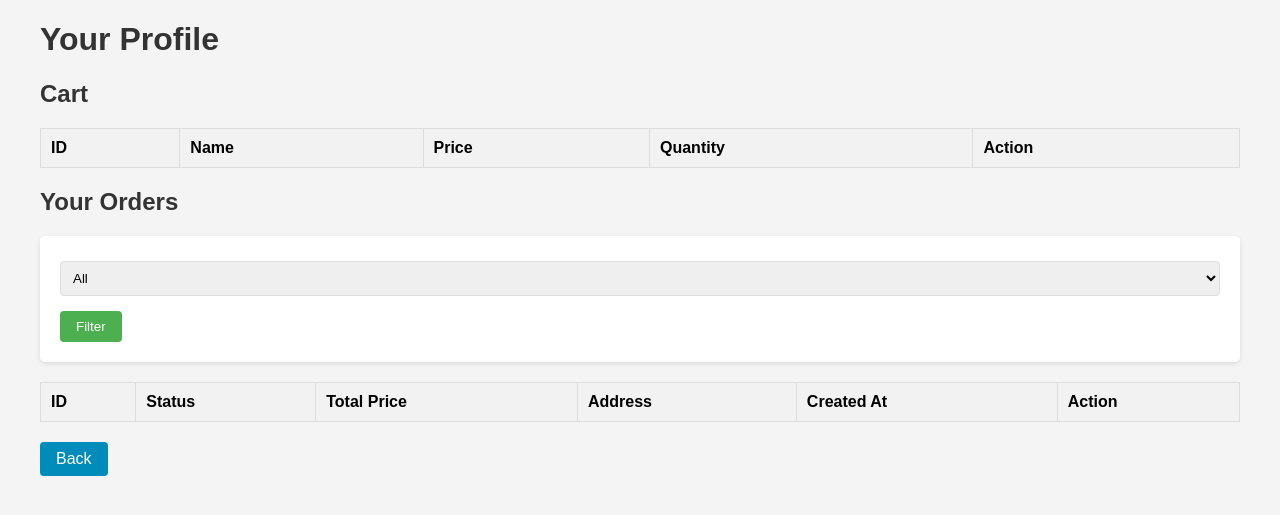
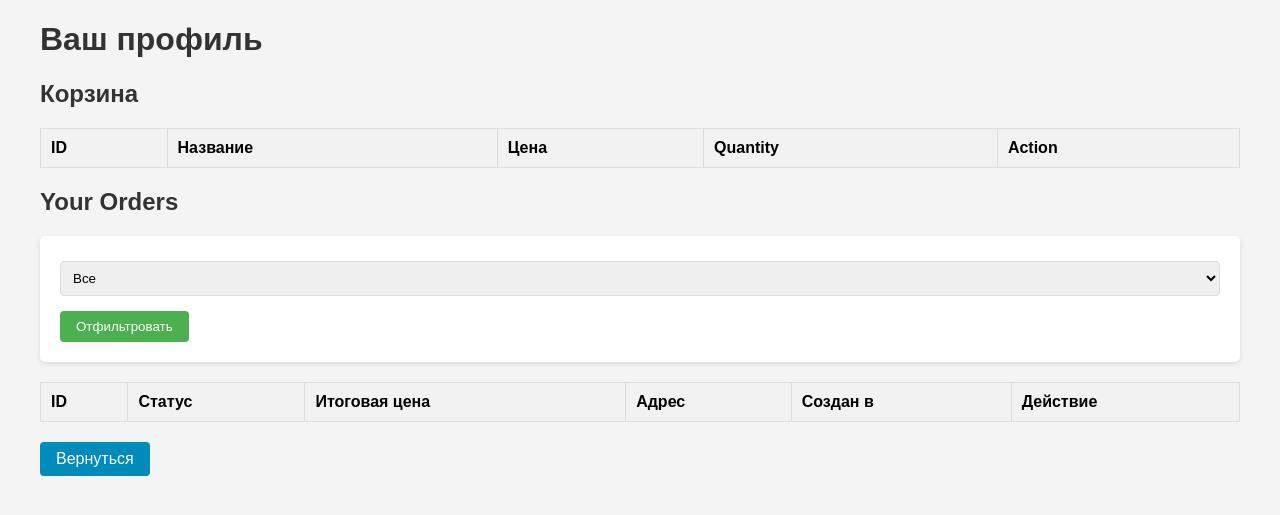
Before and after one commit to x3ron-ai/kursovoy_bd, a Flask app: page /customer in a window 1280 px wide. Shown: the part 58-573 px from the top of the page. Run offline with Flask 3, Linux system fonts and the light colour scheme; the visitor is signed in with stand-in values (Sample User, id 1); data that the repository does not hold is empty; some libraries are stand-ins or nearby versions.

Commit message:
завершение локализации

```diff
--- a/templates/customer_profile.html
+++ b/templates/customer_profile.html
@@ -1,12 +1,12 @@
 {% extends "base.html" %}
 {% block content %}
-	<h1>Your Profile</h1>
-	<h2>Cart</h2>
+	<h1>Ваш профиль</h1>
+	<h2>Корзина</h2>
 	<table>
 		<tr>
 			<th>ID</th>
-			<th>Name</th>
-			<th>Price</th>
+			<th>Название</th>
+			<th>Цена</th>
 			<th>Quantity</th>
 			<th>Action</th>
 		</tr>
@@ -20,7 +20,7 @@
 				<form method="POST">
 					<input type="hidden" name="action" value="remove">
 					<input type="hidden" name="product_id" value="{{ item[0] }}">
-					<button type="submit" style="background-color: #f44336;">Remove</button>
+					<button type="submit" style="background-color: #f44336;">Убрать</button>
 				</form>
 			</td>
 		</tr>
@@ -30,28 +30,28 @@
 	<form method="POST">
 		<input type="hidden" name="action" value="checkout">
 		<input type="text" name="delivery_address" placeholder="Delivery Address" required>
-		<button type="submit">Place Order</button>
+		<button type="submit">Оформить заказ</button>
 	</form>
 	{% endif %}
 	<h2>Your Orders</h2>
 	<form method="GET">
 		<select name="status">
-			<option value="">All</option>
-			<option value="pending" {% if status_filter == 'pending' %}selected{% endif %}>Pending</option>
-			<option value="paid" {% if status_filter == 'paid' %}selected{% endif %}>Paid</option>
-			<option value="in_delivery" {% if status_filter == 'in_delivery' %}selected{% endif %}>In Delivery</option>
-			<option value="completed" {% if status_filter == 'completed' %}selected{% endif %}>Completed</option>
+			<option value="">Все</option>
+			<option value="pending" {% if status_filter == 'pending' %}selected{% endif %}>В ожидании</option>
+			<option value="paid" {% if status_filter == 'paid' %}selected{% endif %}>Оплачен</option>
+			<option value="in_delivery" {% if status_filter == 'in_delivery' %}selected{% endif %}>В доставке</option>
+			<option value="completed" {% if status_filter == 'completed' %}selected{% endif %}>Выполнен</option>
 		</select>
-		<button type="submit">Filter</button>
+		<button type="submit">Отфильтровать</button>
 	</form>
 	<table>
 		<tr>
 			<th>ID</th>
-			<th>Status</th>
-			<th>Total Price</th>
-			<th>Address</th>
-			<th>Created At</th>
-			<th>Action</th>
+			<th>Статус</th>
+			<th>Итоговая цена</th>
+			<th>Адрес</th>
+			<th>Создан в</th>
+			<th>Действие</th>
 		</tr>
 		{% for order in orders %}
 		<tr>
@@ -65,12 +65,12 @@
 				<form method="POST">
 					<input type="hidden" name="action" value="pay">
 					<input type="hidden" name="order_id" value="{{ order[0] }}">
-					<button type="submit">Pay</button>
+					<button type="submit">Оплатить</button>
 				</form>
 				{% endif %}
 			</td>
 		</tr>
 		{% endfor %}
 	</table>
-	<a href="{{ url_for('index') }}" class="button">Back</a>
+	<a href="{{ url_for('index') }}" class="button">Вернуться</a>
 {% endblock %}
--- a/templates/login.html
+++ b/templates/login.html
@@ -6,5 +6,5 @@
 		<input type="password" name="password" placeholder="Password" required>
 		<input type="submit" value="Login">
 	</form>
-	<p>Don't have an account? <a href="{{ url_for('register') }}">Register</a></p>
+	<p>Нет аккаунта? <a href="{{ url_for('register') }}">РЕгистрация</a></p>
 {% endblock %}
```
Also changed, not shown: templates/courier_orders.html (+14 -14 lines), templates/customer_cart.html (+4 -4 lines), templates/customer_orders.html (+4 -4 lines), templates/customer_products.html (+7 -7 lines), templates/index.html (+5 -5 lines), templates/register.html (+3 -4 lines), templates/seller_orders.html (+14 -14 lines), templates/seller_profile.html (+13 -13 lines), 1 other file.
